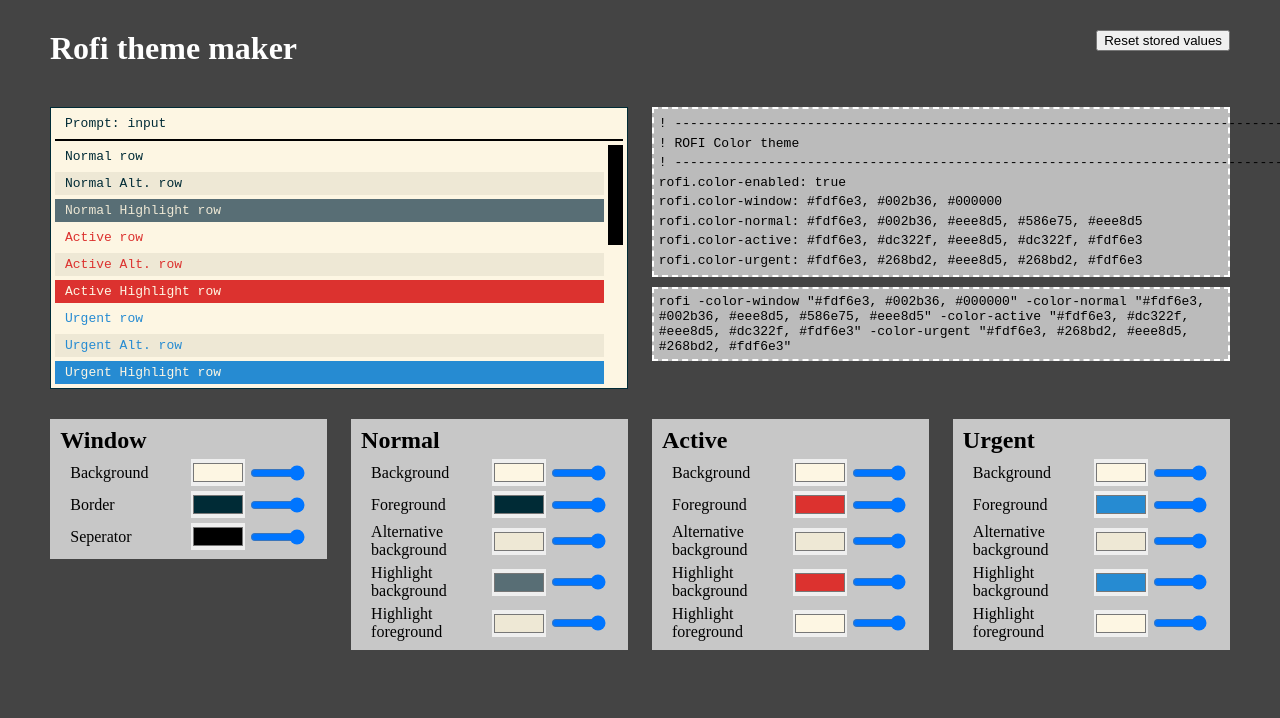
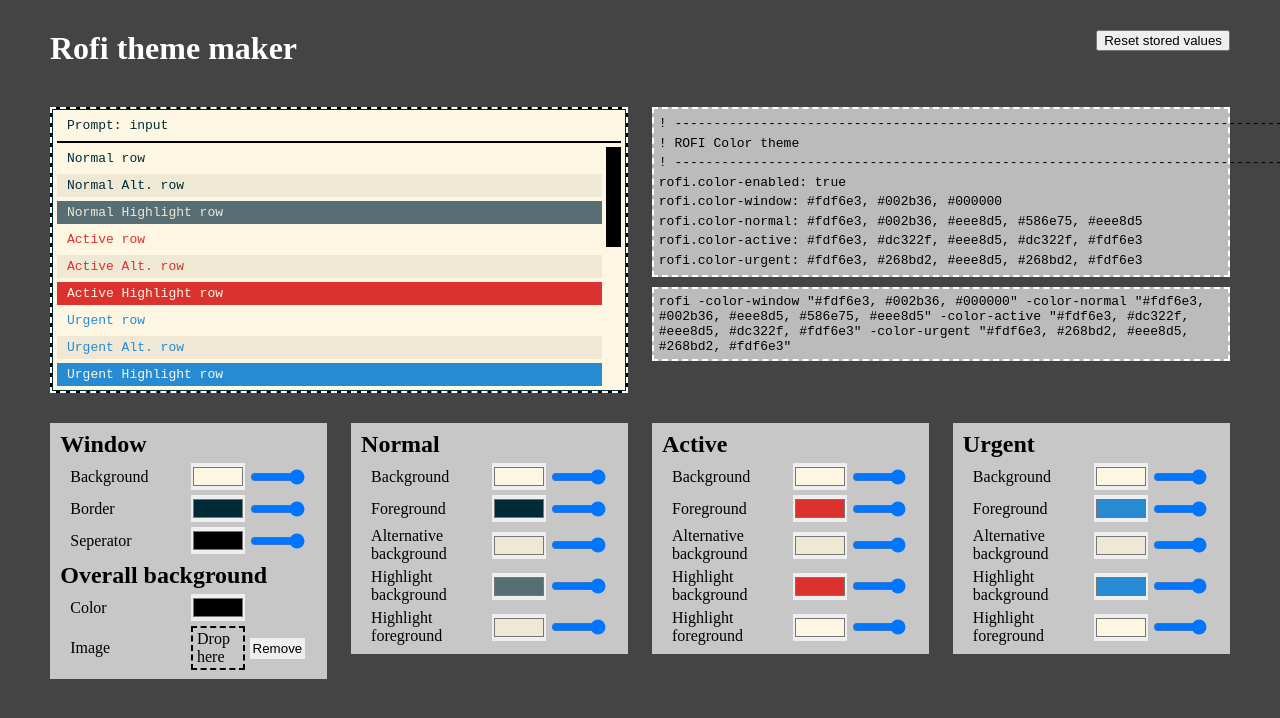
Before and after one commit to davatorium/rofi, a Jekyll site: the page generator.html, which Jekyll copies as it is, in a window 1280 px wide. Shown: the top 718 px of the page. Built offline with Jekyll 4.4.1, drawn with Linux system fonts in a browser that asks for light colours; part of the change alters nothing that is shown.

Commit message:
Monospace

```diff
--- a/generator.html
+++ b/generator.html
@@ -50,6 +50,7 @@
                 width: 49%;
                 font-family: monospace;
                 background-color: black;
+                border: 2px dashed white;
                 vertical-align: top;
             }
 
@@ -138,6 +139,10 @@
                 margin: 4px 0;
             }
 
+            #buttons > div > h2:not(:first-child) {
+                margin-top: 8px;
+            }
+
             #buttons > div > label {
                 display: block;
                 margin: 5px 10px;
@@ -149,15 +154,24 @@
                 vertical-align: middle;
             }
 
-            #buttons > div > label > span {
+            #buttons > div > label > *:first-child {
                 width: 50%;
             }
 
-            #buttons > div > label > input {
+            #buttons > div > label > *:not(:first-child) {
                 width: 23%;
                 margin: 0 1%;
                 padding: 0;
                 border: 0;
+            }
+
+            #buttons > div > label > input[type=button] {
+                padding: 3px 0;
+            }
+
+            #buttons > div > label > .drop-zone {
+                padding: 2px 4px;
+                border: 2px dashed black;
             }
         </style>
     </head>
@@ -469,6 +483,74 @@ rofi.color-enabled: true</span></pre><p id="command">rofi</p></div>
         command.appendChild(new Text('"'));
     }
 
+    function change_background() {
+        preview.style.backgroundColor = this.value;
+    }
+
+    function setImage(ev) {
+        switch ( ev.type ) {
+        case 'click':
+            preview.style.backgroundImage = null;
+        break;
+        case 'load':
+                preview.style.backgroundImage = "url('" + this.result + "')";
+        break;
+        case 'drop':
+            ev.preventDefault();
+            if ( ev.dataTransfer.files.length > 0 )
+            {
+                var file = ev.dataTransfer.files[0];
+                var reader = new FileReader();
+                attachEvent(reader, 'load', setImage);
+                reader.readAsDataURL(file);
+            }
+        break;
+        }
+    }
+
+
+    var window_settings = buttons.firstChild;
+    var title = document.createElement('h2');
+    title.appendChild(new Text('Overall background'));
+    window_settings.appendChild(title);
+
+    var label = document.createElement('label');
+
+    var text = document.createElement('span');
+    text.appendChild(new Text('Color'));
+    label.appendChild(text);
+
+    var input = document.createElement('input');
+    input.setAttribute('type', 'color');
+    input.setAttribute('name', color.name);
+    label.appendChild(input);
+
+    attachEvent(input, 'input', change_background);
+    attachEvent(input, 'change', change_background);
+
+    window_settings.appendChild(label);
+
+    label = document.createElement('label');
+
+    text = document.createElement('span');
+    text.appendChild(new Text('Image'));
+    label.appendChild(text);
+
+    input = document.createElement('span');
+    input.appendChild(new Text('Drop here'));
+    input.setAttribute('class', 'drop-zone');
+    label.appendChild(input);
+
+    input = document.createElement('input');
+    input.setAttribute('type', 'button');
+    input.setAttribute('value', 'Remove');
+    label.appendChild(input);
+
+    attachEvent(text, 'dragover', function (ev) { ev.preventDefault(); });
+    attachEvent(text, 'drop', setImage);
+
+    window_settings.appendChild(label);
+
     </script>
 </body>
 </html>
```
